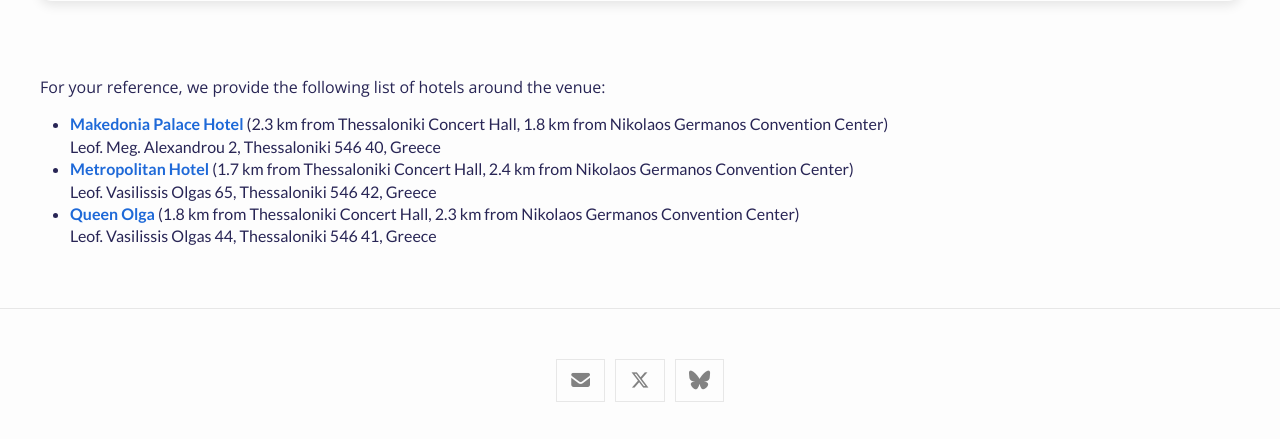
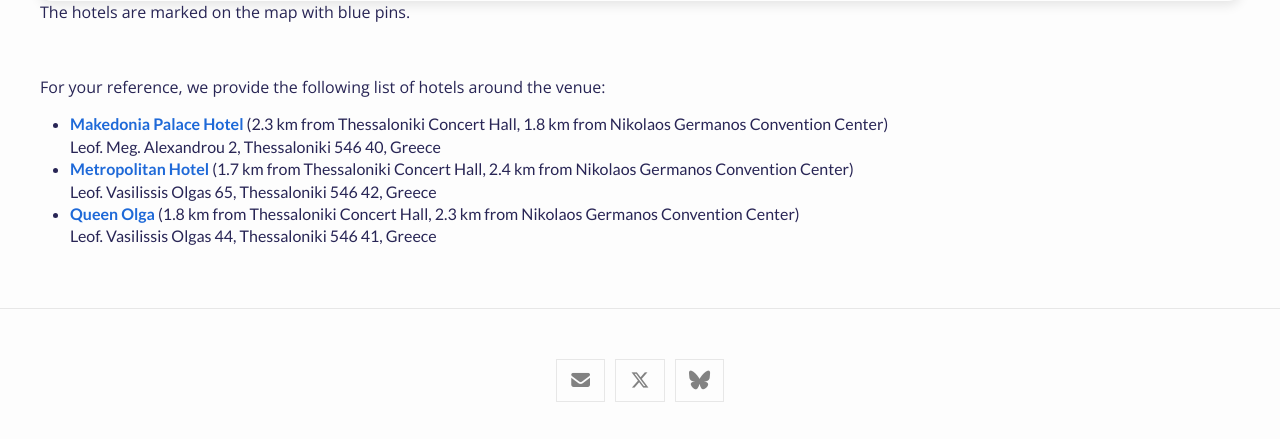
Before and after one commit to recomb-conference/recomb2026, a Jekyll site: the page built from hotels.md, in a window 1280 px wide and 1210 px high, cut to the strip 771-1210 px from the top of the window. Built offline with Jekyll 4.4.1, drawn with Linux system fonts in a browser that asks for light colours; nearby versions of some CDN libraries.

Commit message:
Update hotels.md

```diff
--- a/hotels.md
+++ b/hotels.md
@@ -14,9 +14,7 @@
   </center>
 </div>
 
-<br>
-
-
+The hotels are marked on the map with blue pins.
 
 <br>
 
```
